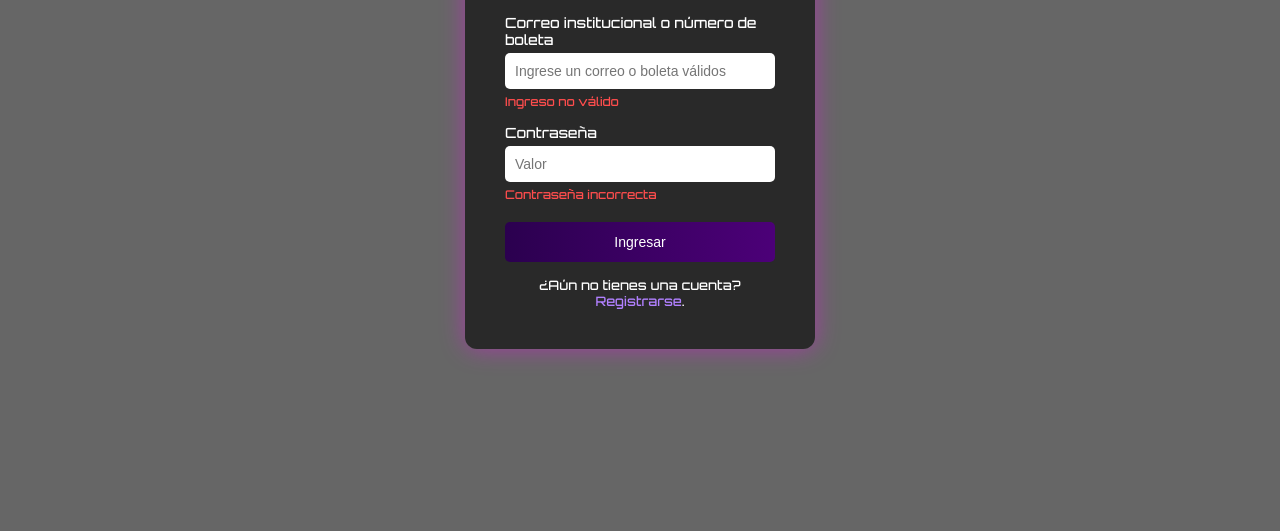
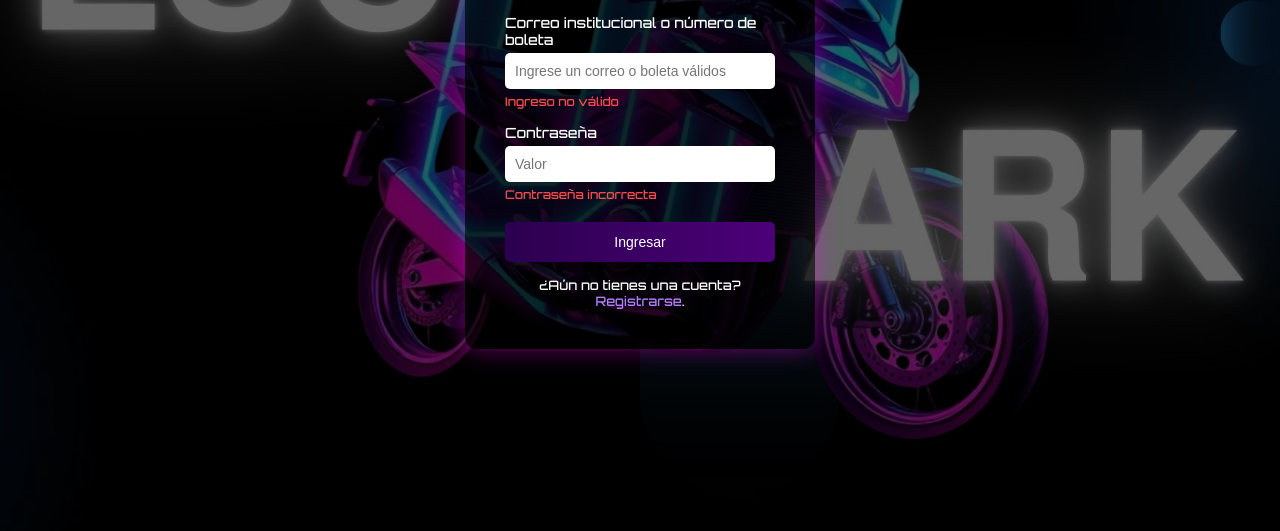
Before and after one commit to Malagonuwu/ProyectoIS, a plain HTML site: page Index.html in a window 1280 px wide. Shown: the part 269-800 px from the top of the page. Drawn offline with Linux system fonts and the light colour scheme.

Commit message:
imagen de fondo

```diff
--- a/style.css
+++ b/style.css
@@ -9,7 +9,7 @@
 body, html {
   height: 100%;
   font-family: 'Orbitron', sans-serif;
-  background: url('fondo-neon.jpg') no-repeat center center fixed;
+  background: url('Imagenes/ESCOPARK.jpg') no-repeat center center fixed;
   background-size: cover;
 }
 
```
Also changed, not shown: Imagenes/ESCOPARK.jpg (added).
